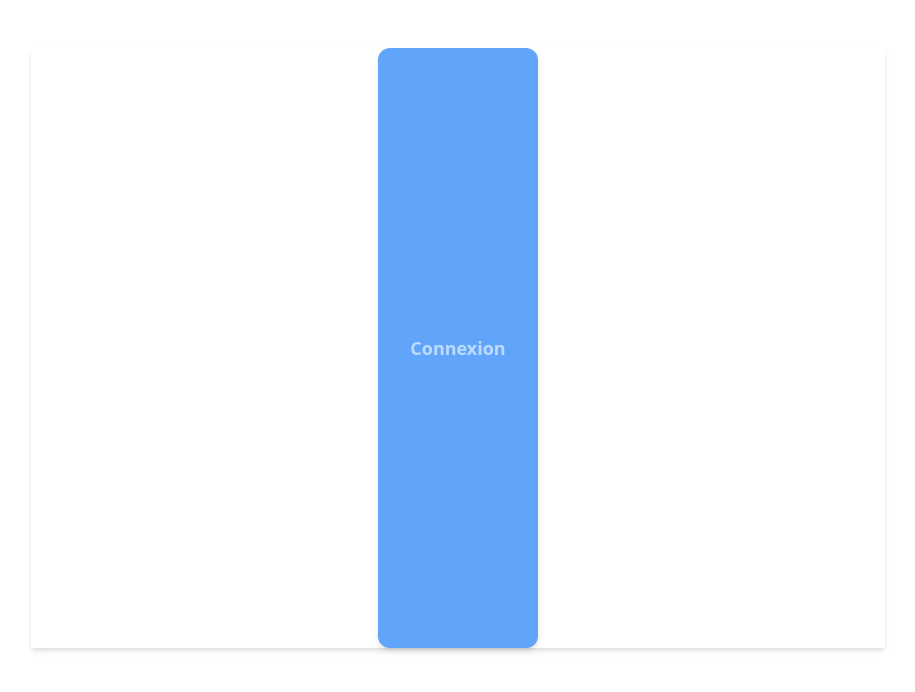
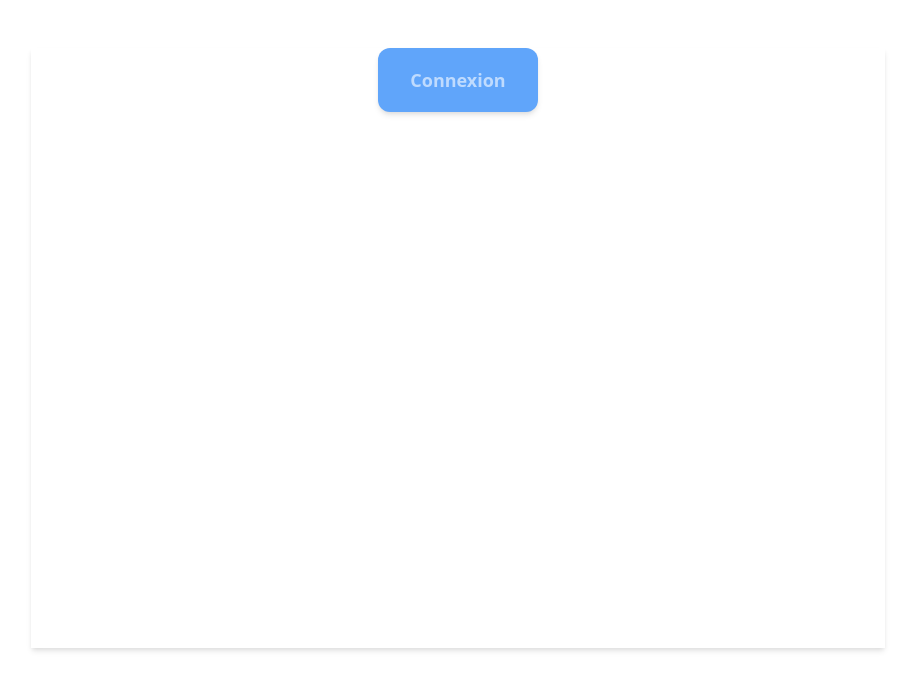
Before and after one commit to LouisGaboury/knight, a React (Create React App) app: page / in a window 1280 px wide. Shown: the top 692 px of the page, without its empty margins (182-1097 px from the left). Built offline with nearby package versions, Linux system fonts and the light colour scheme.

Commit message:
Adding a max-height to Button component

```diff
--- a/src/components/Button.js
+++ b/src/components/Button.js
@@ -1,5 +1,5 @@
 const Button = (props) => {
-    return <button className="p-4 max-w-xs w-40 bg-blue-400 rounded-xl shadow-md hover:bg-blue-700 transform transition duration-300 ease-in-out">
+    return <button className="p-4 max-w-xs max-h-16 w-40 bg-blue-400 rounded-xl shadow-md hover:bg-blue-700 transform transition duration-300 ease-in-out">
         <p className="text-blue-200 font-bold text-center text-lg">{props.textButton}</p>
     </button>
 }
```
